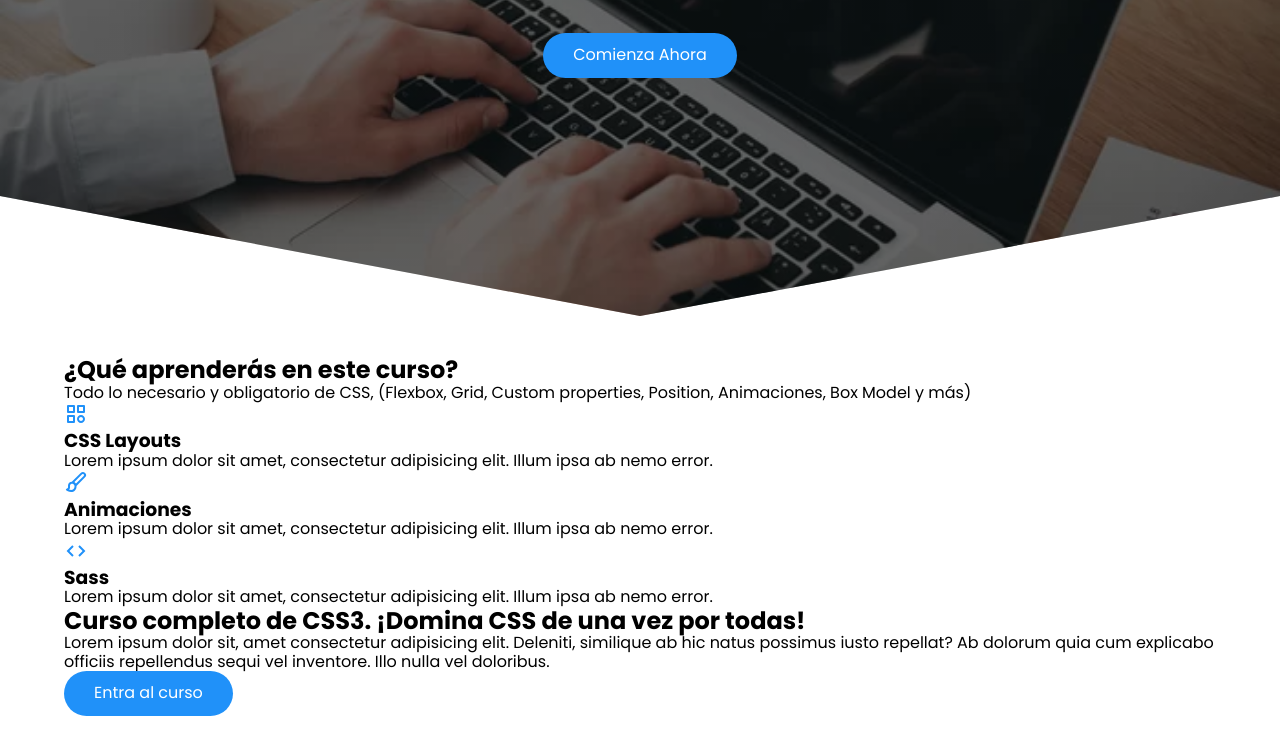
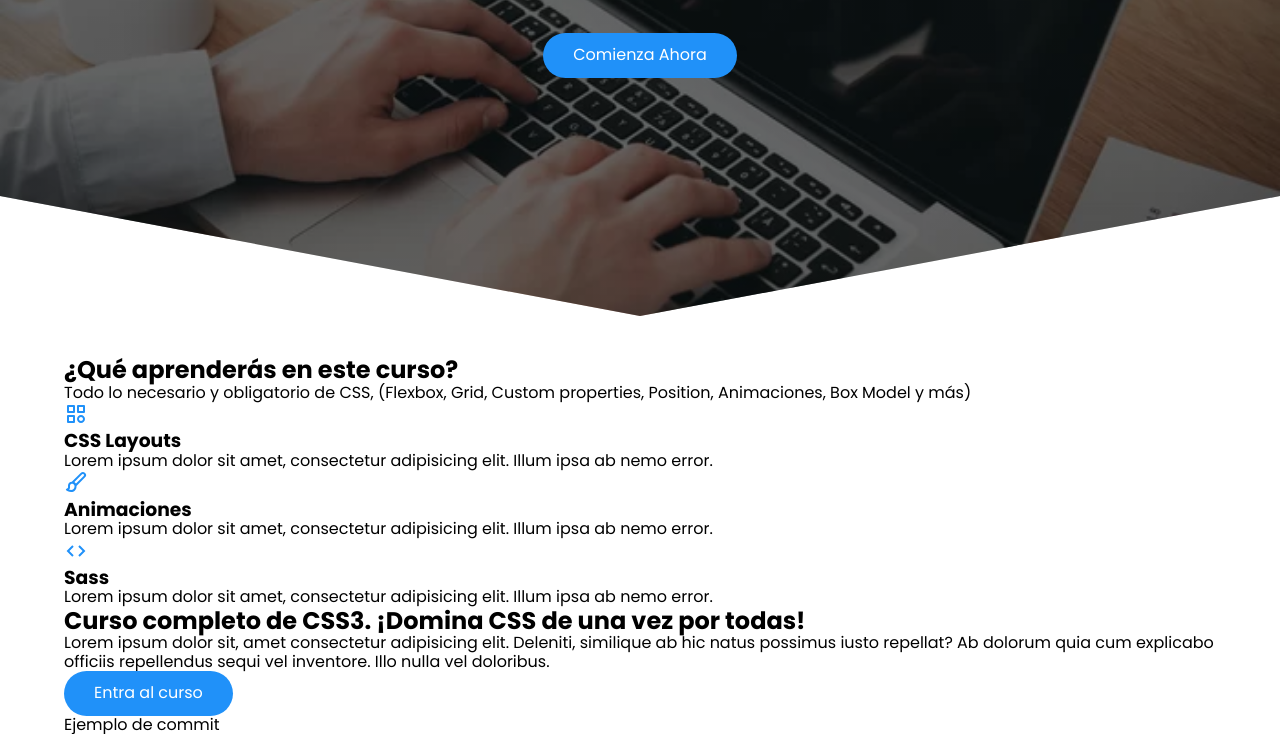
Before and after one commit to fperez15/web-page, a plain HTML site: page index.html in a window 1280 px wide. Shown: the part 444-1178 px from the top of the page. Drawn offline with Linux system fonts and the light colour scheme.

Commit message:
Agregar commit

```diff
--- a/index.html
+++ b/index.html
@@ -82,6 +82,7 @@
           <h2 class="subtitle"> Curso completo de CSS3. ¡Domina CSS de una vez por todas!</h2>
           <p class="knoledge__paragraph">Lorem ipsum dolor sit, amet consectetur adipisicing elit. Deleniti, similique ab hic natus possimus iusto repellat? Ab dolorum quia cum explicabo officiis repellendus sequi vel inventore. Illo nulla vel doloribus.</p>
           <a href="#" class="cta">Entra al curso</a>
+          <p>Ejemplo de commit</p>
 
         </div>
       </div>
```
